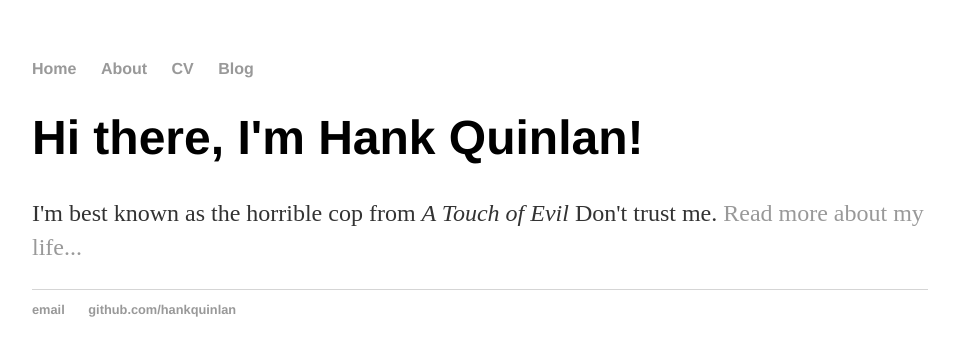
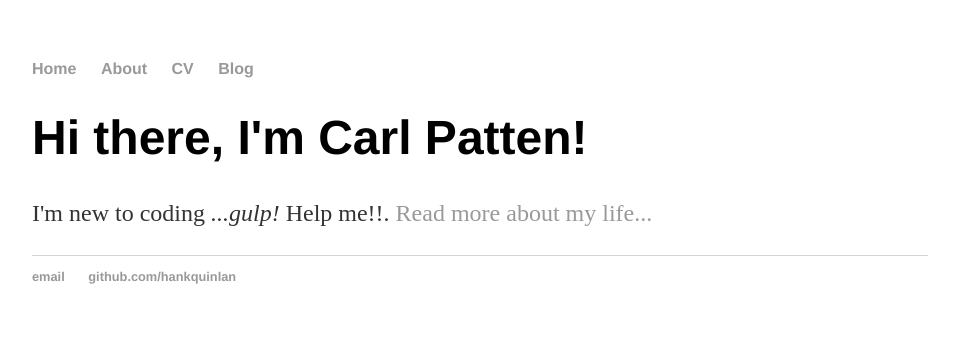
Before and after one commit to dudel-design/pattentank.github.io, a Jekyll site: the page index.html, which Jekyll copies as it is, in a window 1280 px wide. Shown: the top 356 px of the page, without its empty margins (160-1119 px from the left). Built offline with Jekyll 4.4.1, drawn with Linux system fonts in a browser that asks for light colours.

Commit message:
Update index.html

```diff
--- a/index.html
+++ b/index.html
@@ -2,7 +2,7 @@
 	<html>
 		<head>
 			<title>layout: default
-title: Hank Quinlan, Horrible Cop</title>
+title: Carl Patten, Newbie coder</title>
 			<!-- link to main stylesheet -->
 			<link rel="stylesheet" type="text/css" href="/css/main.css">
 		</head>
@@ -19,8 +19,8 @@ title: Hank Quinlan, Horrible Cop</title>
 
 
 <div class="blurb">
-	<h1>Hi there, I'm Hank Quinlan!</h1>
-	<p>I'm best known as the horrible cop from <em>A Touch of Evil</em> Don't trust me. <a href="/about">Read more about my life...</a></p>
+	<h1>Hi there, I'm Carl Patten!</h1>
+	<p>I'm new to coding <em>...gulp! </em> Help me!!. <a href="/about">Read more about my life...</a></p>
 </div><!-- /.blurb -->
 
 			</div><!-- /.container -->
```
